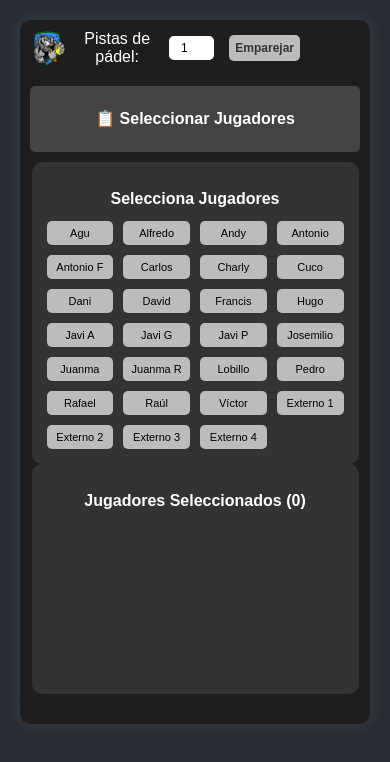
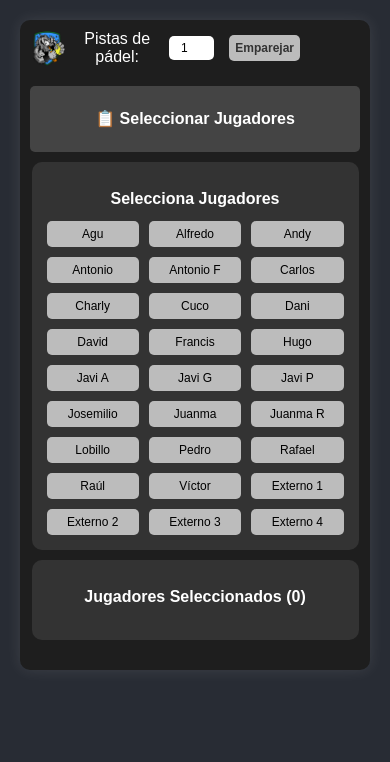
Before and after one commit to andynedine/pullpadel, a plain HTML site: page index.html in a window 390 px wide. Drawn offline with Linux system fonts and the light colour scheme.

Commit message:
Maquetación arreglada

```diff
--- a/styles.css
+++ b/styles.css
@@ -154,6 +154,11 @@ button:hover {
         width: 90%;
     }
 
+    .selected-list {
+        margin-top: 10px;
+        min-height: 50px;
+    }
+
     .grid-container {
         grid-template-columns: repeat(auto-fit, minmax(80px, 1fr)); /* Cajas más pequeñas */
     }
@@ -197,11 +202,11 @@ button:hover {
 
 @media (max-width: 480px) {
     .grid-container {
-        grid-template-columns: repeat(auto-fit, minmax(60px, 1fr)); /* Cajas más pequeñas */
+        grid-template-columns: repeat(auto-fit, minmax(80px, 1fr)); /* Cajas más pequeñas */
     }
 
     .grid-container div {
-        font-size: 11px;
+        font-size: 12px;
         padding: 6px;
     }
 
```
